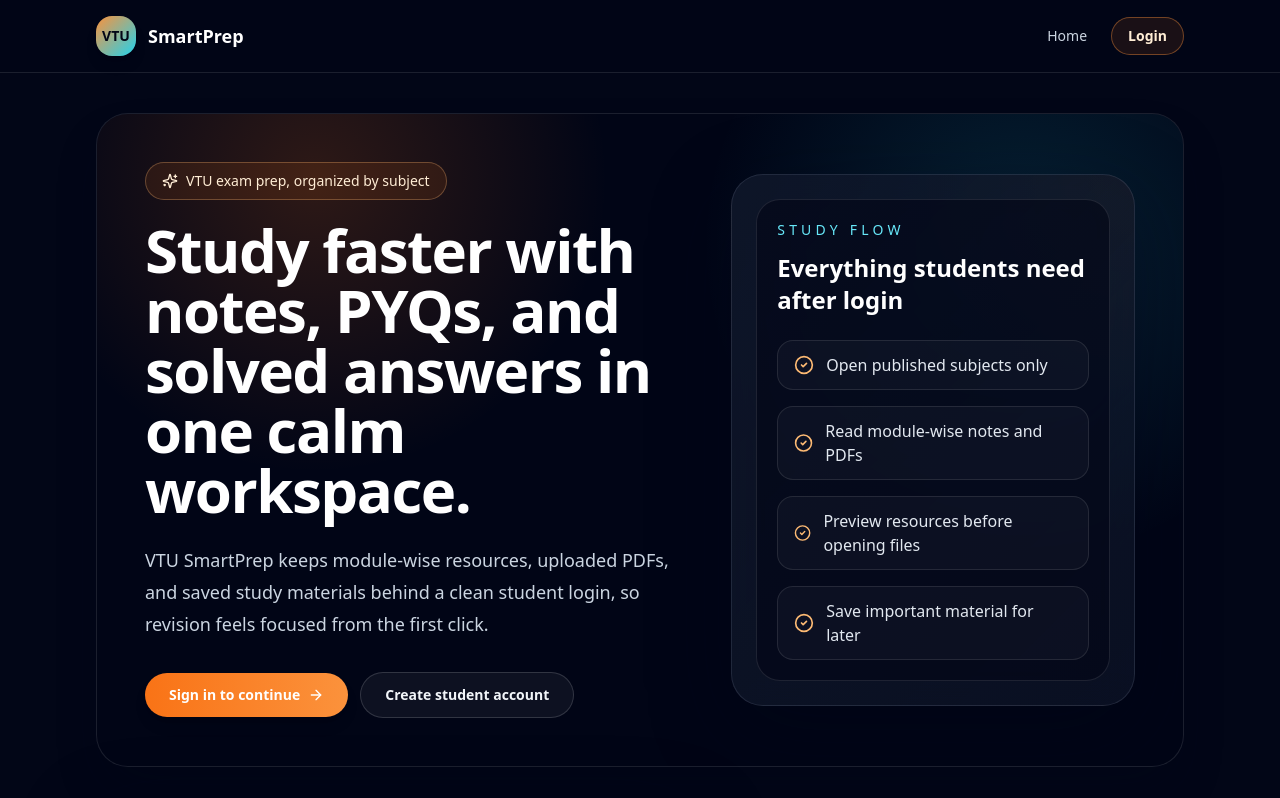
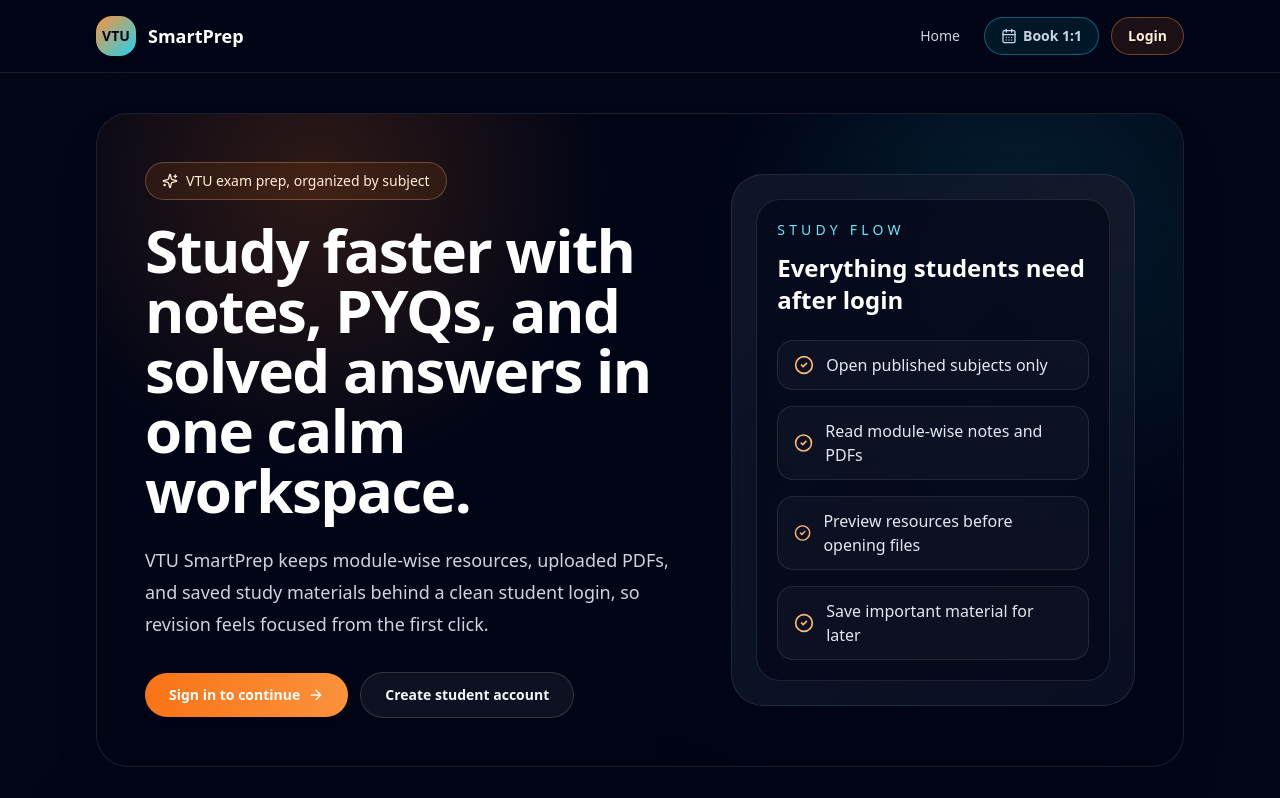
Before and after one commit to hbhagyashree/VTU-app-Repo, a Next.js app: page / in a window 1280 px wide. Shown: the top 798 px of the page. Built offline with nearby package versions, Linux system fonts and the light colour scheme; no server answers.

Commit message:
Update navbar

```diff
--- a/components/layout/Navbar.tsx
+++ b/components/layout/Navbar.tsx
@@ -2,6 +2,7 @@
 
 import { getCurrentUser, logout, subscribeToAuthChanges } from '@/lib/auth';
 import type { AuthUser } from '@/types';
+import { CalendarDays } from 'lucide-react';
 import Link from 'next/link';
 import { useRouter } from 'next/navigation';
 import { useEffect, useState } from 'react';
@@ -57,6 +58,16 @@ export default function Navbar() {
         <div className="flex max-w-full flex-wrap items-center gap-2 text-sm text-slate-300 sm:justify-end sm:gap-3">
           <Link href="/" className="rounded-full px-3 py-2 transition hover:bg-white/10 hover:text-white">Home</Link>
 
+          <a
+            href="https://topmate.io/bhagyashree_hosmani/"
+            target="_blank"
+            rel="noopener noreferrer"
+            className="inline-flex items-center gap-1.5 rounded-full border border-ocean-400/40 bg-ocean-500/10 px-4 py-2 font-semibold text-ocean-100 transition hover:border-ocean-300 hover:bg-ocean-500/20"
+          >
+            <CalendarDays className="h-4 w-4" />
+            Book 1:1
+          </a>
+
           {user === undefined ? null : user === null ? (
             <>
               <Link
```
